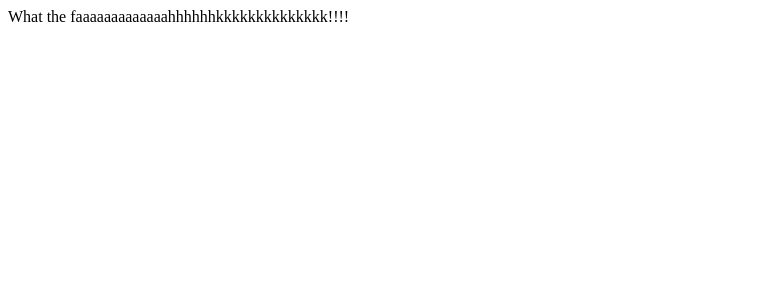
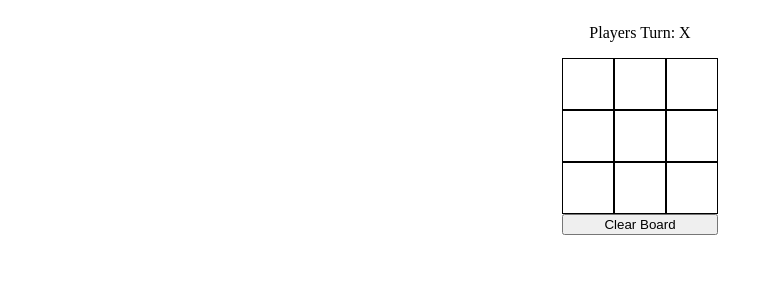
Before and after one commit to brentgs708/tic-tac-toe, a React (Create React App) app: page / in a window 1280 px wide. Shown: the top 300 px of the page, without its empty margins (0-772 px from the left). Built offline with nearby package versions, Linux system fonts and the light colour scheme.

Commit message:
modified lots of files

```diff
--- a/package.json
+++ b/package.json
@@ -5,15 +5,17 @@
   "dependencies": {
     "firebase": "^7.21.1",
     "react": "^16.13.1",
-    "react-dom": "^16.13.1"
+    "react-dom": "^16.13.1",
+    "styled-components": "^5.2.0"
   },
   "devDependencies": {
     "@types/node": "^14.11.2",
     "@types/react": "^16.9.49",
     "@types/react-dom": "^16.9.8",
+    "@types/styled-components": "^5.1.3",
     "gh-pages": "^3.1.0",
     "react-scripts": "3.4.3",
-    "typescript": "^3.7.5"
+    "typescript": "^4.0.3"
   },
   "scripts": {
     "start": "react-scripts start",
--- a/src/App.tsx
+++ b/src/App.tsx
@@ -1,8 +1,71 @@
-import React from 'react';
+import React, { useState } from 'react'
 
+import { Block, Container, Row } from 'styles';
+type SYMBOL = 'X' | 'O'
+type BLOCK = SYMBOL | '-'
 const App = () => {
-return <div>
-    <div>What the faaaaaaaaaaaaahhhhhhkkkkkkkkkkkkkk!!!!</div>
-</div>}
+  const [board, setBoard] = useState<BLOCK[]>([
+    '-',
+    '-',
+    '-',
+    '-',
+    '-',
+    '-',
+    '-',
+    '-',
+    '-',
+  ])
+const [startingTurn, setStartingTurn] = useState<SYMBOL>( 'X')
+const [isXTurn, setIsXTurn] = useState<boolean>(startingTurn === 'X')
+
+function handleClick(index: number){
+if (board[index] === '-') {
+  const newBoard = [...board]
+  newBoard[index] = isXTurn ? 'X' : 'O'
+  setIsXTurn(!isXTurn)
+  setBoard(newBoard)
+  }
+}
+
+function handleCLear() {
+  setStartingTurn(startingTurn === 'X' ? 'O' : 'X' )
+  setIsXTurn(startingTurn === 'X')
+  setBoard([
+    '-',
+    '-',
+    '-',
+    '-',
+    '-',
+    '-',
+    '-',
+    '-',
+    '-',
+  ])
+}
+
+return (
+    <Container>
+      <p>Players Turn: { isXTurn ? 'X': 'O' }</p>
+      <Row>
+        <Block onClick={() => handleClick(0)}>{ board[0] !== '-' && board[0] }</Block>
+        <Block onClick={() => handleClick(1)}>{ board[1] !== '-' && board[1] }</Block>
+        <Block onClick={() => handleClick(2)}>{ board[2] !== '-' && board[2] }</Block>
+      </Row>
+      <Row>
+        <Block onClick={() => handleClick(3)}>{ board[3] !== '-' && board[3] }</Block>
+        <Block onClick={() => handleClick(4)}>{ board[4] !== '-' && board[4] }</Block>
+        <Block onClick={() => handleClick(5)}>{ board[5] !== '-' && board[5] }</Block>
+      </Row>
+      <Row>
+        <Block onClick={() => handleClick(6)}>{ board[6] !== '-' && board[6] }</Block>
+        <Block onClick={() => handleClick(7)}>{ board[7] !== '-' && board[7] }</Block>
+        <Block onClick={() => handleClick(8)}>{ board[8] !== '-' && board[8] }</Block>
+      </Row>
+    <button onClick = { handleCLear }>Clear Board</button>
+    </Container>
+
+)
+
+}
 
 export default App;
--- /dev/null
+++ b/src/styles/index.ts
@@ -0,0 +1,33 @@
+import styled from 'styled-components';
+
+export const Container = styled.div`
+display: flex;
+flex-direction: column;
+align-items: center;
+button {
+    width: 156px;
+    }
+`;
+
+
+export const Row = styled.div`
+display: flex;
+`;
+
+
+export const Block = styled.div`
+align-items: center;
+border: solid 1px black;
+cursor: pointer;
+display: flex;
+justify-content: center;
+font-size: 50px;
+width: 50px;
+height: 50px;
+transition: 0.3s;
+
+&:hover {
+    background-color: lightgrey;
+}
+
+`;
```
Also changed, not shown: 2 other files (tests, documents, lock files or other folders).
